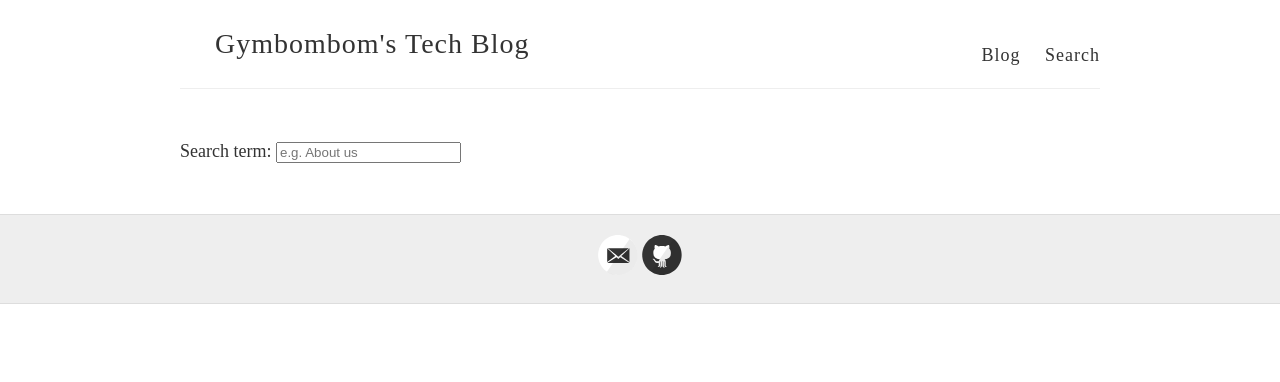
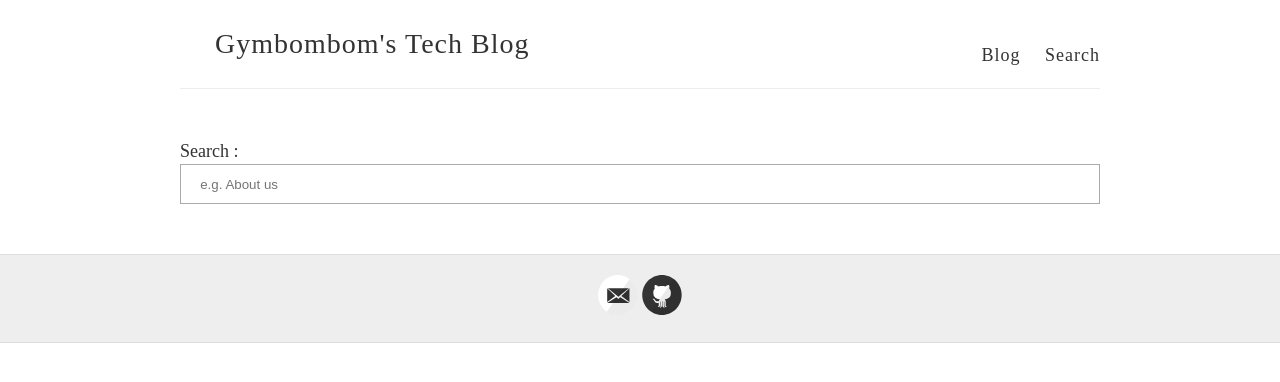
Before and after one commit to jaeheon209/gymbombom.github.io, a Jekyll site: the page built from search.html, in a window 1280 px wide. Shown: the top 382 px of the page. Built offline with Jekyll 4.4.1, drawn with Linux system fonts in a browser that asks for light colours; some web fonts are replaced.

Commit message:
Search inputbox 스타일 및 크기 수정

```diff
--- a/search.html
+++ b/search.html
@@ -5,7 +5,7 @@ layout: default
 
   <div class="form  form--search">
     <form id="contact-form" action="">
-      <label class="label" for="search">Search term:</label>
+      <label class="label" for="search">Search :</label>
       <input class="input" id="search" type="search" name="search" placeholder="e.g. About us" autocomplete="off" />
 
       <ul class="list  list--results" id="list">
--- a/style.scss
+++ b/style.scss
@@ -288,6 +288,24 @@ footer {
   text-align: center;
 }
 
+#search {
+  width: 100%;
+  border: 1px solid #a8adac;
+  padding: .7rem 1.2rem;
+  //transition: color .1s, background-color .1s, border .1s;
+
+
+  /*
+  margin-bottom: .6rem;
+    transition: color .1s, background-color .1s, border .1s;
+    line-height: inherit;
+    border: none;
+    box-shadow: none;
+    border-radius: 0;
+    -webkit-appearance: none;
+    */
+}
+
 // Settled on moving the import of syntax highlighting to the bottom of the CSS
 // ... Otherwise it really bloats up the top of the CSS file and makes it difficult to find the start
 @import "highlights";
```
